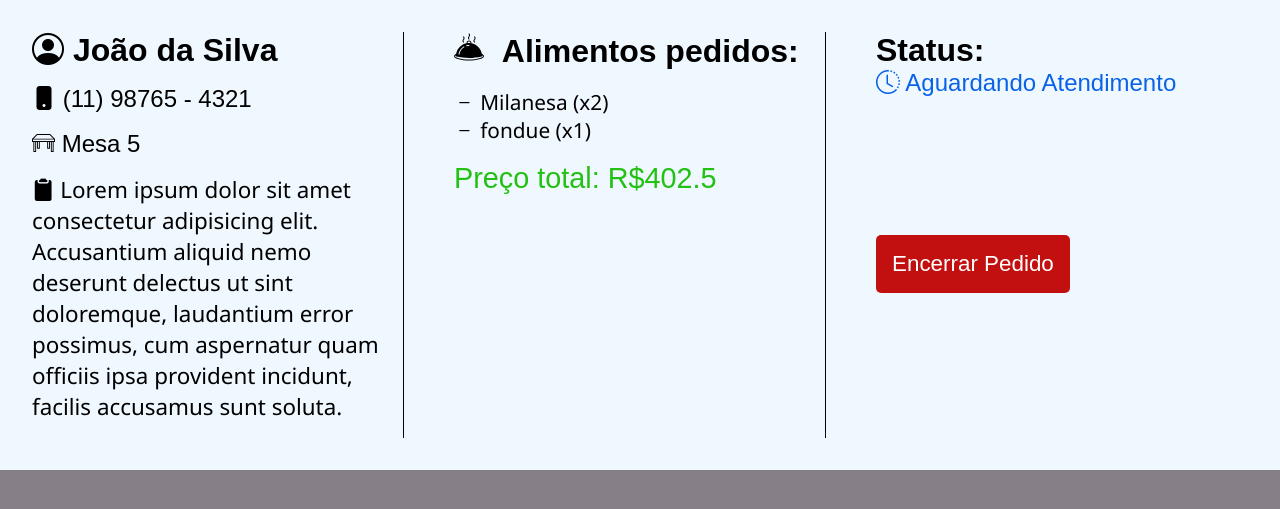
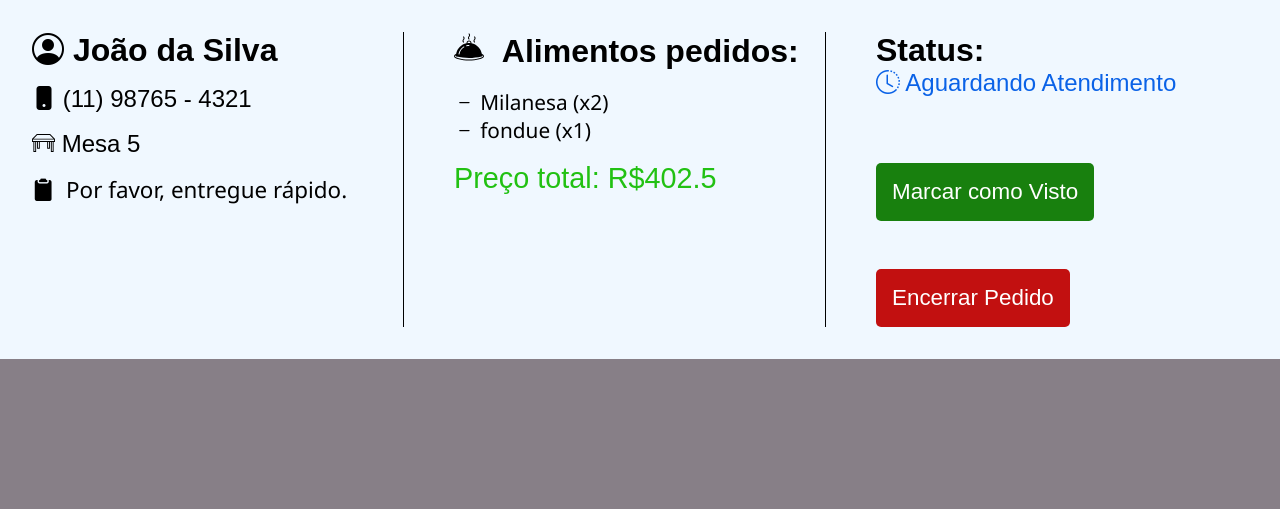
Before and after one commit to gabrielqt/Menoo, a Django app: page /menu/pedido/2/ in a window 1280 px wide. Shown: the part 48-557 px from the top of the page. Run offline with Django 5.2, Linux system fonts and the light colour scheme; a user stored in the database is signed in; data comes from the database, SQL or seed files in the repository; both versions use the stored data as it was after the commit; some web fonts are replaced.

Commit message:
view+delete+polling

```diff
--- a/menoo/models.py
+++ b/menoo/models.py
@@ -41,7 +41,7 @@ class OrderFood(models.Model):
 class Order(models.Model):
     foods = models.ManyToManyField(Food, through='OrderFood')  # Usando o modelo intermediário.
     order_date = models.DateTimeField('Data-Hora do pedido', auto_now_add=True)
-    note = models.TextField(_('Observation'), blank=True, null=True)
+    note = models.TextField(_('Observation'), blank=True, default="Nenhuma observação")
     customer_name = models.CharField(_('Customer Name'), max_length=90)
     phone_regex = RegexValidator(
         regex=r'^\d{2}\d{9}$',
--- a/menoo/static/css/menu-orders.css
+++ b/menoo/static/css/menu-orders.css
@@ -154,19 +154,35 @@ p {
     color: #0a62e7;
 }
 
-.finish-order{
-    position: relative;
-    top: 15vh;
-    background-color: #c21010;
+.btn{
     font-family: "New Amsterdam", sans-serif;
     color: #fff;
     border: none;
     padding: 1rem;
     font-size: 1.4rem;
     border-radius: 5px;
+    margin-top: 3rem;
+}
+
+.view-order{
+    background-color: #18800e;
+    margin-right: 2rem;
+}
+
+.view-order:hover{
+    background-color: #2cb220;
+    cursor: pointer;
+}
+
+.finish-order{
+    background-color: #c21010;
 }
 
 .finish-order:hover{
     cursor: pointer;
     background-color: #ea2b2b;
 }
+
+form{
+    display: inline-block;
+}
--- a/menoo/static/css/modal.css
+++ b/menoo/static/css/modal.css
@@ -365,3 +365,8 @@
         transform: translate(-700%);
     }
 }
+
+.bi-emoji-heart-eyes{
+    transition: 0.5s ease;
+    font-size: 3rem;
+}
--- a/menoo/templates/menu.html
+++ b/menoo/templates/menu.html
@@ -109,10 +109,9 @@
         </div>
 
         <div class="end-cart" style="display:none;">
-            <i class="bi bi-hypnotize loading"></i>
+            <i class="bi bi-hypnotize loading" id="finish-icon"></i>
             <br>
             <p class="end-text" id="finish-order"></p>
-            <p class="end-text" style="color:#f0bf64">Não feche esta janela!</p>
         </div>
     </div>
 </div>
--- a/menoo/templates/order-detail.html
+++ b/menoo/templates/order-detail.html
@@ -28,10 +28,7 @@
                         d="M10.585938 11L0.38085938 21.205078 A 1.0001 1.0001 0 0 0 0.18945312 21.396484L0 21.585938L0 21.832031 A 1.0001 1.0001 0 0 0 0 22.158203L0 28L3 28L3 50L9 50L9 28L11 28L11 43L17 43L17 28L33 28L33 43L39 43L39 28L41 28L41 50L47 50L47 28L50 28L50 22.167969 A 1.0001 1.0001 0 0 0 50 21.841797L50 21.585938L49.806641 21.392578 A 1.0001 1.0001 0 0 0 49.623047 21.207031 A 1.0001 1.0001 0 0 0 49.617188 21.203125L39.414062 11L39 11L10.585938 11 z M 11.414062 13L38.585938 13L46.585938 21L3.4140625 21L11.414062 13 z M 2 23L48 23L48 26L46.167969 26 A 1.0001 1.0001 0 0 0 45.841797 26L42.154297 26 A 1.0001 1.0001 0 0 0 41.984375 25.986328 A 1.0001 1.0001 0 0 0 41.839844 26L38.167969 26 A 1.0001 1.0001 0 0 0 37.841797 26L34.154297 26 A 1.0001 1.0001 0 0 0 33.984375 25.986328 A 1.0001 1.0001 0 0 0 33.839844 26L16.167969 26 A 1.0001 1.0001 0 0 0 15.841797 26L12.154297 26 A 1.0001 1.0001 0 0 0 11.984375 25.986328 A 1.0001 1.0001 0 0 0 11.839844 26L8.1679688 26 A 1.0001 1.0001 0 0 0 7.8417969 26L4.1542969 26 A 1.0001 1.0001 0 0 0 3.984375 25.986328 A 1.0001 1.0001 0 0 0 3.8398438 26L2 26L2 23 z M 5 28L7 28L7 48L5 48L5 28 z M 13 28L15 28L15 41L13 41L13 28 z M 35 28L37 28L37 41L35 41L35 28 z M 43 28L45 28L45 48L43 48L43 28 z" />
                 </svg>&nbspMesa {{order.table}}
             </p>
-            <p class="note" style="font-size:1.4rem;"><i class="bi bi-clipboard2-fill"></i>&nbspLorem ipsum dolor sit
-                amet consectetur adipisicing elit. Accusantium aliquid nemo deserunt delectus ut sint doloremque,
-                laudantium error possimus, cum aspernatur quam officiis ipsa provident incidunt, facilis accusamus sunt
-                soluta.</p>
+            <p class="note" style="font-size:1.4rem;"><i class="bi bi-clipboard2-fill"></i>&nbsp {% if order.note == ""%}Nenhuma observação{% endif %}{{order.note}}</p>
         </div>
         <div class="col-2">
             <h3 class="foods-title">
@@ -85,7 +82,17 @@
             <p class="status-title">Status:</p>
             <p class="status">{% if "Ag" in order.status %}<i class="bi bi-clock-history"></i>{% elif "Vi" in order.status%}<i class="bi bi-eye-fill"></i>{% endif %} {{order.status}}</p>
             <br>
-            <button class="finish-order">Encerrar Pedido</button>
+            {% if "Ag" in order.status %}
+            <form method="post" action="{% url "view-order" pk=order.pk %}">
+                {% csrf_token %}
+                <input type="hidden" name="current" value="{{ request.path_info }}">
+                <button type="submit" class="view-order btn">Marcar como Visto</button>
+            </form>
+            {% endif %}
+            <form method="post" action="{% url "delete-order" pk=order.pk %}">
+                {% csrf_token %}
+                <button class="finish-order btn">Encerrar Pedido</button>
+            </form>
         </div>
     </section>
 
--- a/menoo/urls.py
+++ b/menoo/urls.py
@@ -6,6 +6,8 @@ urlpatterns = [
     path('mesa/<int:number_table>', menu, name='menu'),
     path('pedidos/', OrderList.as_view(), name="orders_menu"),
     path('pedido/<int:pk>/', OrderDetail.as_view(), name="order-detail"),
+    path('visualizar_pedido/<int:pk>/', view_order, name='view-order'),
+    path('deletar_pedido/<int:pk>',delete_order, name='delete-order')
 ]
 
 
--- a/menoo/views.py
+++ b/menoo/views.py
@@ -1,7 +1,9 @@
-from django.shortcuts import render
+from django.shortcuts import render, redirect
 from django.http import HttpResponse
 from django.views.generic import ListView, DetailView
 from django.contrib.auth.mixins import LoginRequiredMixin
+from django.contrib.auth.decorators import login_required
+from django.views.decorators.http import require_POST
 from .models import *
 from .serializers import OrderSerializer
 from rest_framework.generics import ListAPIView, RetrieveAPIView, CreateAPIView
@@ -35,6 +37,22 @@ class OrderDetail(LoginRequiredMixin, DetailView):
         context = super().get_context_data(**kwargs)
         context["foods"] = OrderFood.objects.filter(order_id=self.object.id)
         return context
+
+@require_POST
+def view_order(request,pk):
+
+    obj = Order.objects.get(pk=pk)
+    obj.status = "Visto"
+    obj.save()
+
+    return redirect(request.POST.get('current'))
+
+@require_POST
+def delete_order(request,pk):
+
+    obj = Order.objects.get(pk=pk)
+    obj.delete()
+    return redirect('orders_menu')
 
 
 
```
Also changed, not shown: menoo/static/js/script.js (+23 -2 lines), db.sqlite3, menoo/migrations/0010_alter_order_note.py (added).
